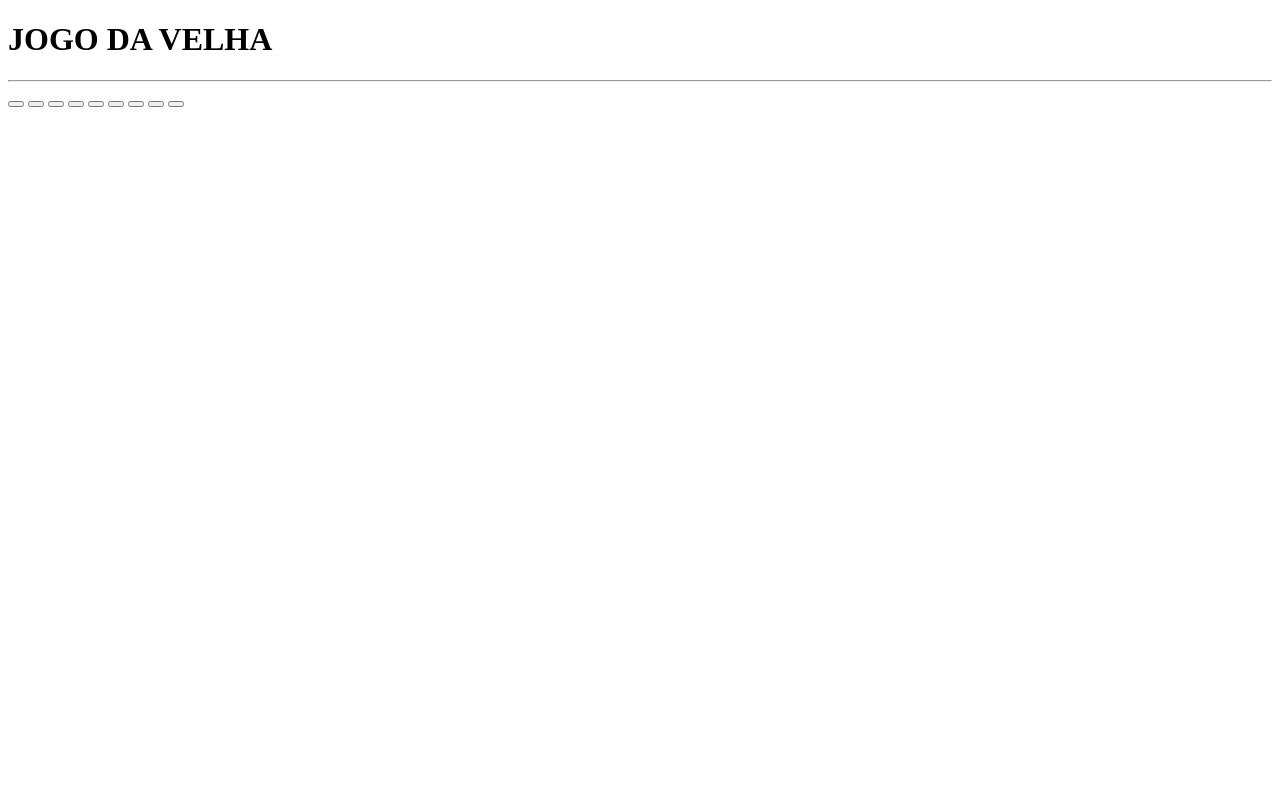
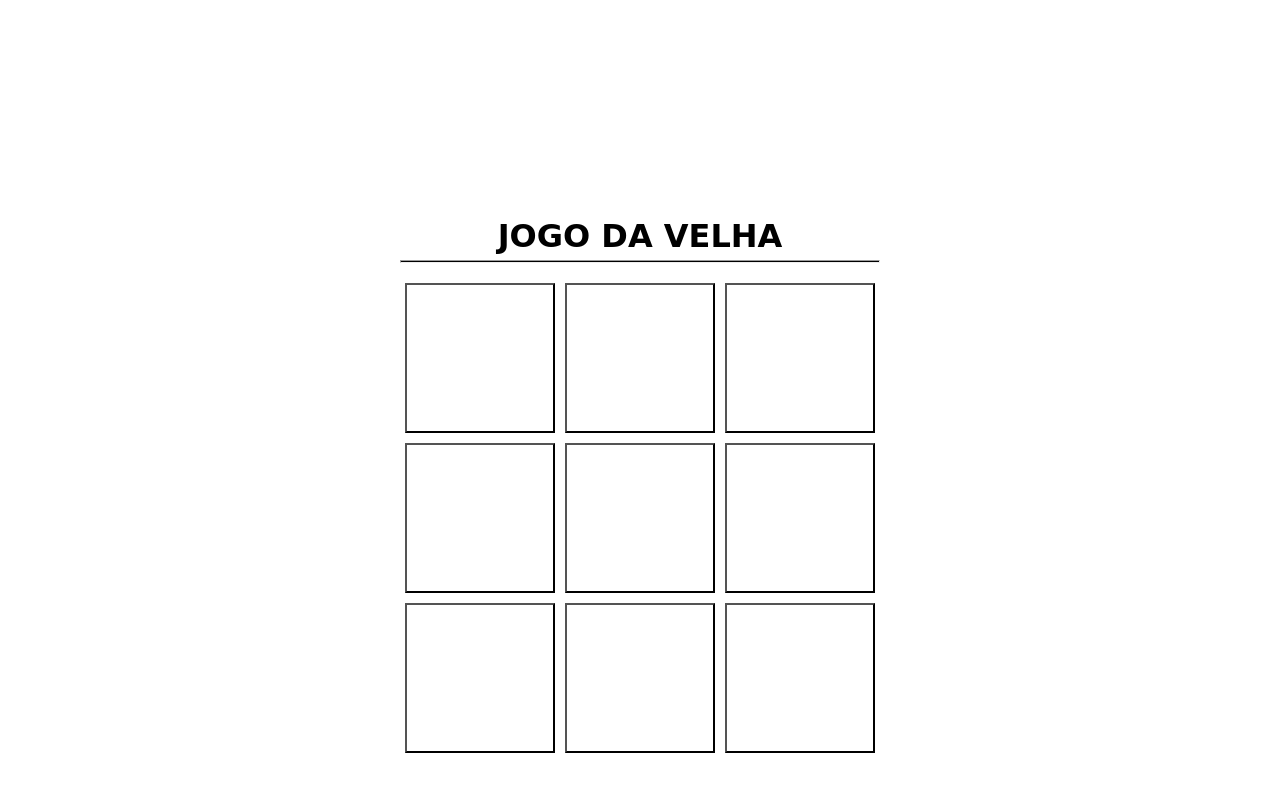
Before and after one commit to Aleaguiar7/velha, a plain HTML site: page index.html in a window 1280 px wide. Drawn offline with Linux system fonts and the light colour scheme.

Commit message:
Update index.html

```diff
--- a/index.html
+++ b/index.html
@@ -3,9 +3,9 @@
 <head>
   <meta charset="UTF-8">
   <meta http-equiv="X-UA-Compatible" content="IE=edge">
-    <meta name="viewport" content="with=device-width, initial-scale=1.0">
-    <title> Document</title>
-    <link rel="stylesheet" hrenf="style.css">
+  <meta name="viewport" content="width=device-width, initial-scale=1.0">
+  <title>Document</title>
+  <link rel="stylesheet" href="style.css">
 </head>
 <body>
   <main>
```
Lines whose indentation alone changed are shown as unchanged.
